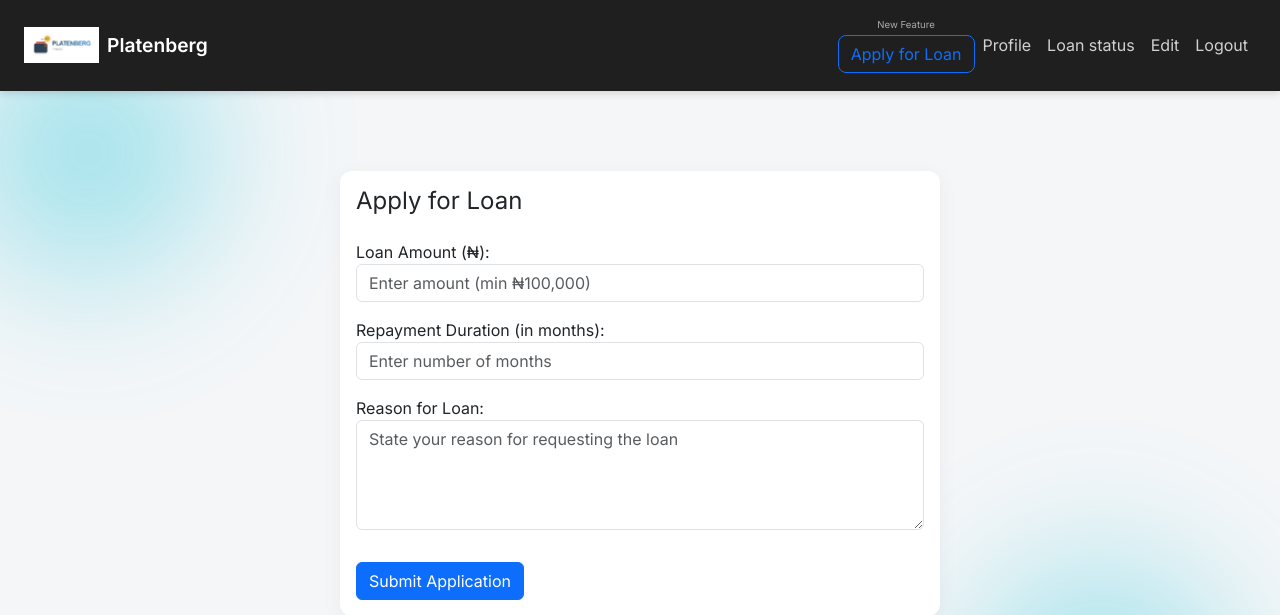
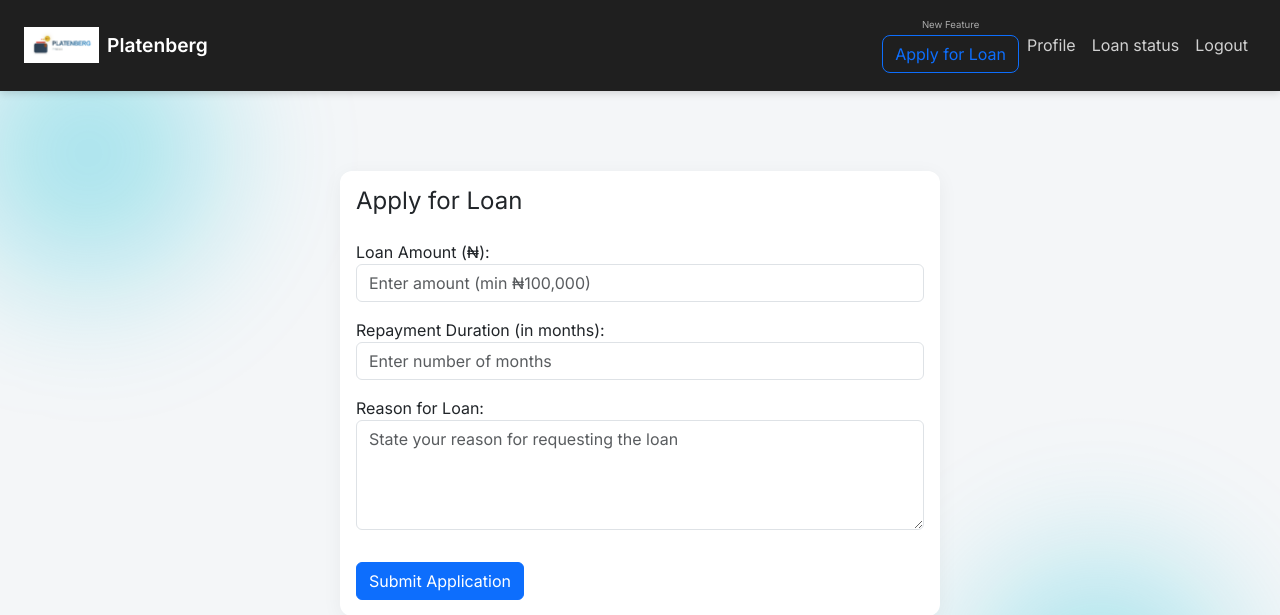
Before and after one commit to OgunLouis/staff-portal, a Django app: page /apply-loan/ in a window 1280 px wide. Shown: the top 615 px of the page. Run offline with Django 5.2, Linux system fonts and the light colour scheme; a user stored in the database is signed in.

Commit message:
error fix

```diff
--- a/templates/base.html
+++ b/templates/base.html
@@ -145,8 +145,7 @@
             </a>
           </li>
           <li class="nav-item"><a class="nav-link" href="{% url 'profile' %}">Profile</a></li>
-          <li class="nav-item"><a class="nav-link" href="{% url 'profile' %}">Loan status</a></li>
-          <li class="nav-item"><a class="nav-link" href="{% url 'loan_status' %}">Edit</a></li>
+          <li class="nav-item"><a class="nav-link" href="{% url 'loan_status' %}">Loan status</a></li>
           <li class="nav-item"><a class="nav-link" href="{% url 'logout' %}">Logout</a></li>
         {% else %}
           <li class="nav-item"><a class="nav-link" href="{% url 'login' %}">Login</a></li>
```
